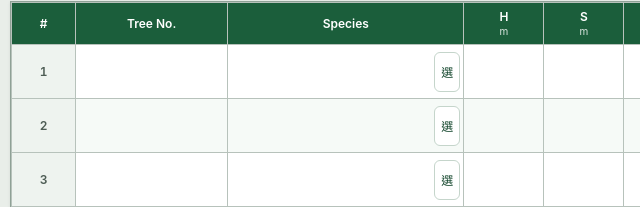
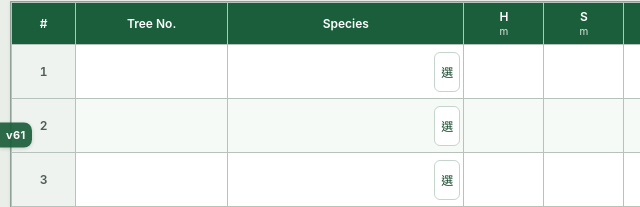
Before and after one commit to davychan188/field-tree-schedule, a plain HTML site: page index.html in a window 1280 px wide. Shown: the part 265-472 px from the top of the page, 0-640 px from the left. Drawn offline with Linux system fonts and the light colour scheme.

Commit message:
Show a fixed side mark with the current app version.

```diff
--- a/index.html
+++ b/index.html
@@ -742,8 +742,28 @@
     min-height: 42px;
   }
   .field input:focus { outline: 2px solid var(--green); outline-offset: 1px; }
+  .app-ver-mark {
+    position: fixed;
+    left: 0;
+    top: 50%;
+    transform: translateY(-50%);
+    z-index: 15;
+    padding: 7px 6px 7px calc(6px + env(safe-area-inset-left, 0px));
+    border-radius: 0 8px 8px 0;
+    background: var(--green);
+    color: #fff;
+    font-size: 11px;
+    font-weight: 700;
+    letter-spacing: 0.04em;
+    line-height: 1;
+    pointer-events: none;
+    user-select: none;
+    -webkit-user-select: none;
+    opacity: 0.92;
+    box-shadow: 0 1px 4px rgba(0,0,0,.18);
+  }
   @media print {
-    header.app .meta, .toolbar, .bulk-prefix, #numpad, #speciesBar, td.act, th.act, button, .search { display: none !important; }
+    header.app .meta, .toolbar, .bulk-prefix, #numpad, #speciesBar, td.act, th.act, button, .search, .app-ver-mark { display: none !important; }
     body, body.numpad-open { padding: 0; background: #fff; }
     main { padding: 0; }
     .sheet-wrap { box-shadow: none; border: 0; overflow: visible; }
@@ -855,6 +875,7 @@
 </style>
 </head>
 <body>
+<div id="appVerMark" class="app-ver-mark" role="status" aria-live="off"></div>
 <header class="app">
   <h1>Tree Assessment Schedule</h1>
   <p class="sub">離線記錄 · 每頁 10 項 · Tree No.／尺寸用九宮格 · 品種可打字、手寫或搜尋 TMO 清單</p>
@@ -1054,7 +1075,7 @@
 <script>
 const STORAGE_KEY = "field-tree-schedule-v1";
 const PAGE_SIZE = 10;
-const APP_VER = "60";
+const APP_VER = "61";
 const COLS = [
   { key: "treeNo", label: "Tree No." },
   { key: "species", label: "Species Name" },
@@ -3702,6 +3723,13 @@ document.getElementById("btnOrange").addEventListener("click", ev => {
 });
 initDefectList();
 initRecList();
+function syncAppVerMark() {
+  const el = document.getElementById("appVerMark");
+  if (el) {
+    el.textContent = "v" + APP_VER;
+    el.setAttribute("aria-label", "Version v" + APP_VER);
+  }
+}
 initNumpad();
 initSpeciesBar();
 load();
@@ -3709,6 +3737,7 @@ initBulkPrefix();
 initViewFilter();
 initRemarkMode();
 initDefectPartPop();
+syncAppVerMark();
 render();
 if ("serviceWorker" in navigator) {
   navigator.serviceWorker.register("./sw.js").catch(function(){});
--- a/sw.js
+++ b/sw.js
@@ -1,4 +1,4 @@
-const CACHE = "field-tree-schedule-v60";
+const CACHE = "field-tree-schedule-v61";
 const ASSETS = ["./", "./index.html", "./manifest.json", "./icon-192.png", "./icon-512.png", "./apple-touch-icon.png"];
 
 self.addEventListener("install", (event) => {
```
Also changed, not shown: 1 other file.
